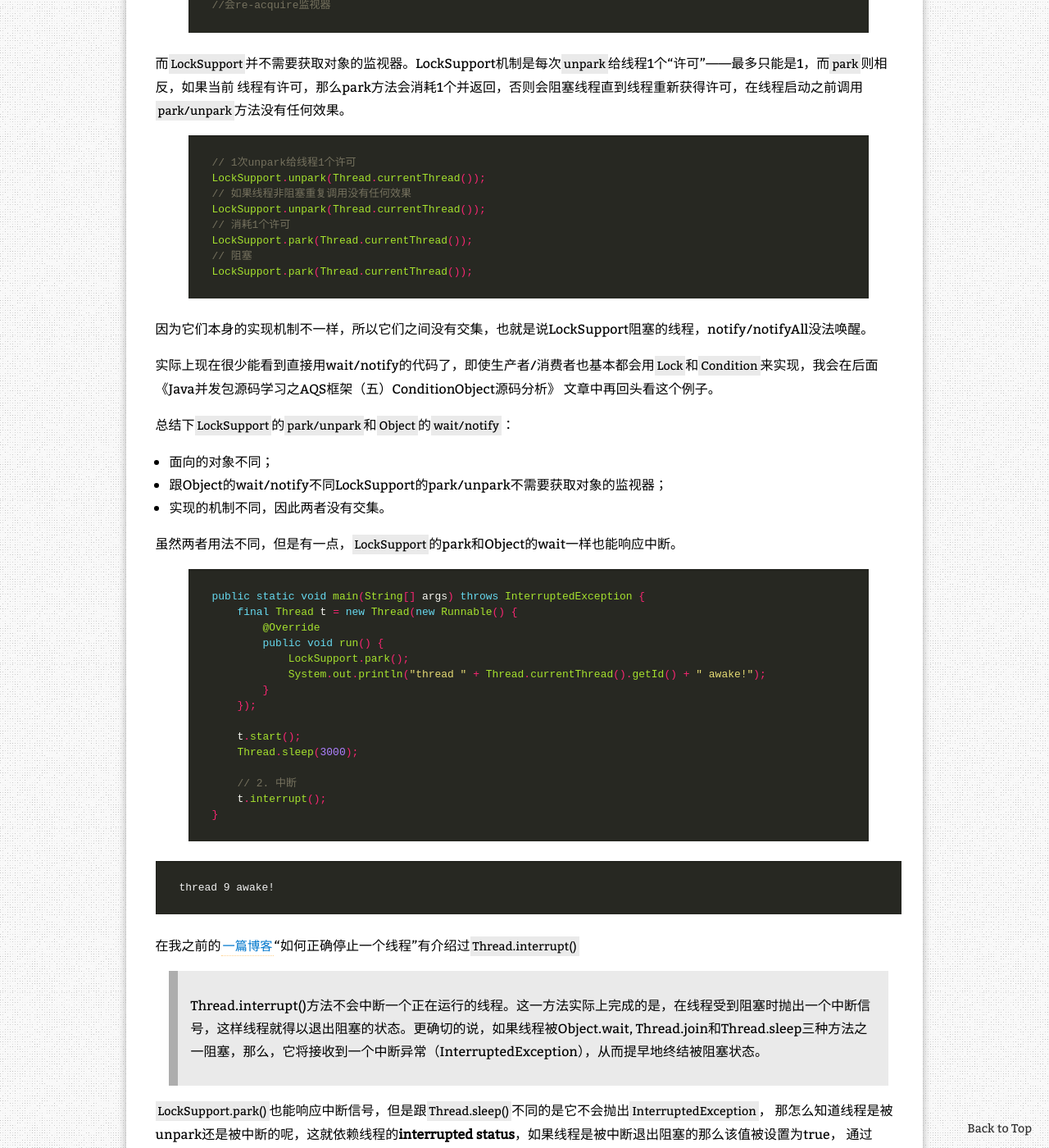
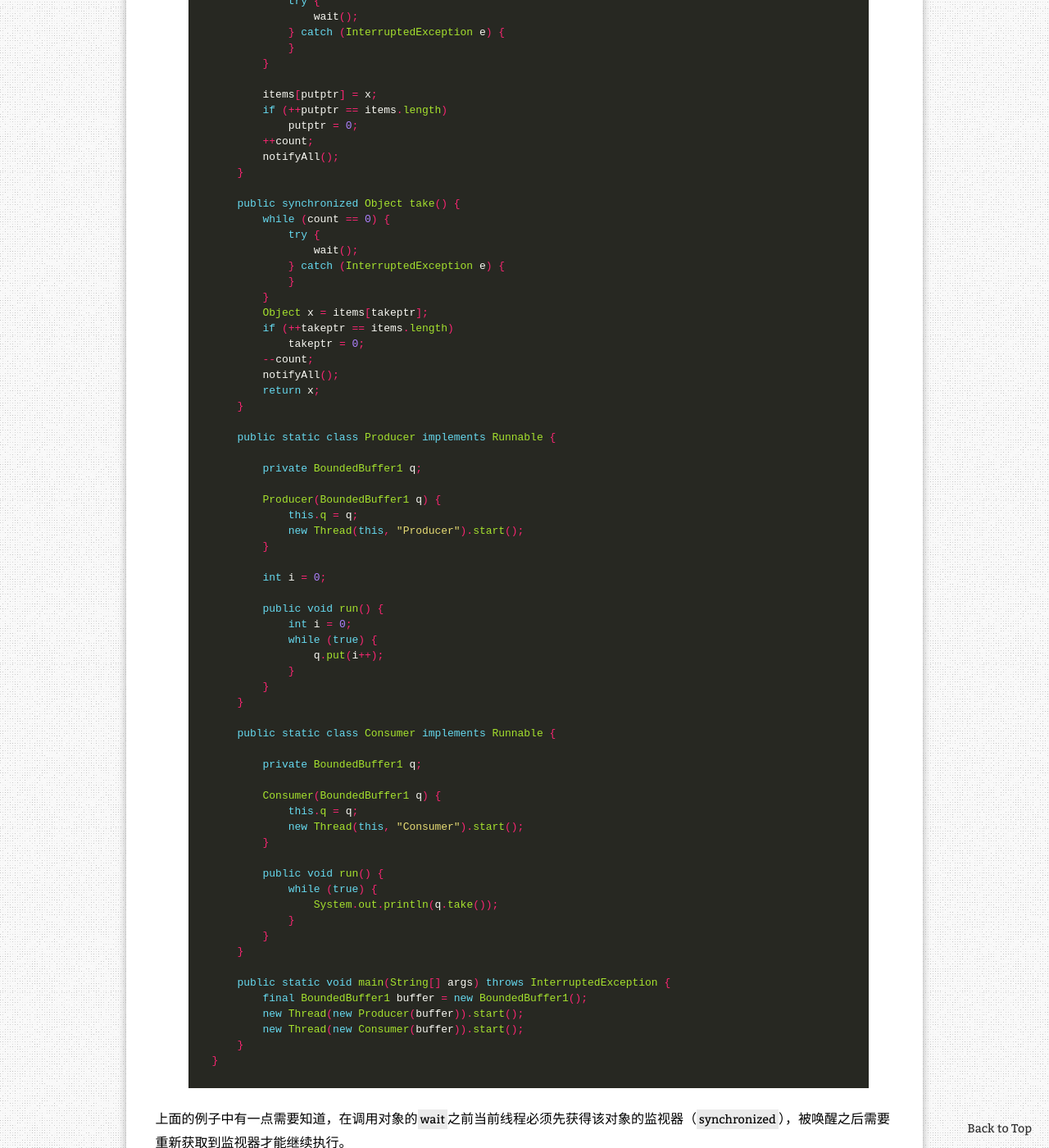
Before and after one commit to zhanjindong/zhanjindong.github.io, a Jekyll site: the page built from _posts/2015-03-14-java-concurrent-package-aqs-locksupport-and-thread-interrupt.md, in a window 1280 px wide and 1400 px high, scrolled down 1190 px. Shown: the whole window at 82% size. Built offline with Jekyll 4.4.1, drawn with Linux system fonts in a browser that asks for light colours; nearby versions of some CDN libraries; comment, search, counter and statistics services are not loaded; a style sheet for code colours, icons or effects is not loaded; some of the changed text lies outside the part shown.

Commit message:
remove hiden

```diff
--- a/_posts/2015-03-14-java-concurrent-package-aqs-locksupport-and-thread-interrupt.md
+++ b/_posts/2015-03-14-java-concurrent-package-aqs-locksupport-and-thread-interrupt.md
@@ -25,9 +25,6 @@
 
 `wait/notify`最典型的例子应该就是生产者/消费者了：
 
-<a class="show-hidden">{{ site.translations.show }}</a>
-
-{% hide %}
 {% highlight Java %}
 class BoundedBuffer1 {
     private int contents;
@@ -107,7 +104,6 @@
     }
 }
 {% endhighlight %}
-{% endhide %}
 
 上面的例子中有一点需要知道，在调用对象的`wait`之前当前线程必须先获得该对象的监视器（`synchronized`），被唤醒之后需要重新获取到监视器才能继续执行。
 
```
